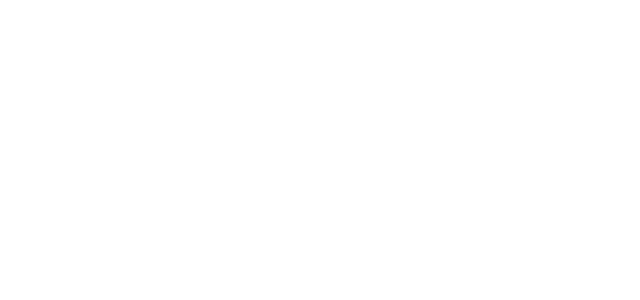
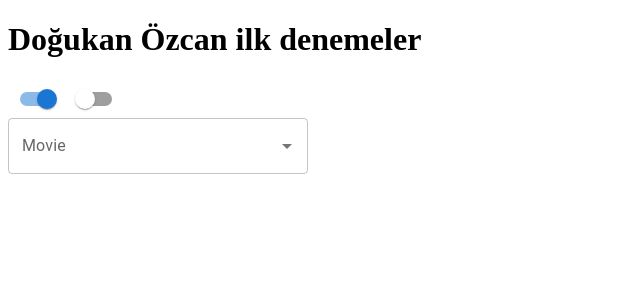
Before and after one commit to DogukanOzcn/materialui-app, a React (Create React App) app: page / in a window 1280 px wide. Shown: the top 300 px of the page, without its empty margins (0-640 px from the left). Built offline with nearby package versions, Linux system fonts and the light colour scheme.

Commit message:
MaterialUI özellikleri denendi üzerinde çalışıldı.

```diff
--- a/src/App.js
+++ b/src/App.js
@@ -1,10 +1,11 @@
+import Footer from "./components/Footer";
+import Header from "./components/Header";
 
 function App() {
   return (
     <div className="App">
-      <header className="App-header">
-
-      </header>
+      <Header />
+      <Footer/>
     </div>
   );
 }
--- a/src/components/Footer.js
+++ b/src/components/Footer.js
@@ -1,7 +1,143 @@
-import React from 'react'
+import * as React from 'react';
+import TextField from '@mui/material/TextField';
+import Autocomplete from '@mui/material/Autocomplete';
 
 export default function Footer() {
   return (
-    <div>Footer</div>
-  )
+    <Autocomplete
+      disablePortal
+      id="combo-box-demo"
+      options={top100Films}
+      sx={{ width: 300 }}
+      renderInput={(params) => <TextField {...params} label="Movie" />}
+    />
+  );
 }
+
+// Top 100 films as rated by IMDb users. http://www.imdb.com/chart/top
+const top100Films = [
+  { label: 'The Shawshank Redemption', year: 1994 },
+  { label: 'The Godfather', year: 1972 },
+  { label: 'The Godfather: Part II', year: 1974 },
+  { label: 'The Dark Knight', year: 2008 },
+  { label: '12 Angry Men', year: 1957 },
+  { label: "Schindler's List", year: 1993 },
+  { label: 'Pulp Fiction', year: 1994 },
+  {
+    label: 'The Lord of the Rings: The Return of the King',
+    year: 2003,
+  },
+  { label: 'The Good, the Bad and the Ugly', year: 1966 },
+  { label: 'Fight Club', year: 1999 },
+  {
+    label: 'The Lord of the Rings: The Fellowship of the Ring',
+    year: 2001,
+  },
+  {
+    label: 'Star Wars: Episode V - The Empire Strikes Back',
+    year: 1980,
+  },
+  { label: 'Forrest Gump', year: 1994 },
+  { label: 'Inception', year: 2010 },
+  {
+    label: 'The Lord of the Rings: The Two Towers',
+    year: 2002,
+  },
+  { label: "One Flew Over the Cuckoo's Nest", year: 1975 },
+  { label: 'Goodfellas', year: 1990 },
+  { label: 'The Matrix', year: 1999 },
+  { label: 'Seven Samurai', year: 1954 },
+  {
+    label: 'Star Wars: Episode IV - A New Hope',
+    year: 1977,
+  },
+  { label: 'City of God', year: 2002 },
+  { label: 'Se7en', year: 1995 },
+  { label: 'The Silence of the Lambs', year: 1991 },
+  { label: "It's a Wonderful Life", year: 1946 },
+  { label: 'Life Is Beautiful', year: 1997 },
+  { label: 'The Usual Suspects', year: 1995 },
+  { label: 'Léon: The Professional', year: 1994 },
+  { label: 'Spirited Away', year: 2001 },
+  { label: 'Saving Private Ryan', year: 1998 },
+  { label: 'Once Upon a Time in the West', year: 1968 },
+  { label: 'American History X', year: 1998 },
+  { label: 'Interstellar', year: 2014 },
+  { label: 'Casablanca', year: 1942 },
+  { label: 'City Lights', year: 1931 },
+  { label: 'Psycho', year: 1960 },
+  { label: 'The Green Mile', year: 1999 },
+  { label: 'The Intouchables', year: 2011 },
+  { label: 'Modern Times', year: 1936 },
+  { label: 'Raiders of the Lost Ark', year: 1981 },
+  { label: 'Rear Window', year: 1954 },
+  { label: 'The Pianist', year: 2002 },
+  { label: 'The Departed', year: 2006 },
+  { label: 'Terminator 2: Judgment Day', year: 1991 },
+  { label: 'Back to the Future', year: 1985 },
+  { label: 'Whiplash', year: 2014 },
+  { label: 'Gladiator', year: 2000 },
+  { label: 'Memento', year: 2000 },
+  { label: 'The Prestige', year: 2006 },
+  { label: 'The Lion King', year: 1994 },
+  { label: 'Apocalypse Now', year: 1979 },
+  { label: 'Alien', year: 1979 },
+  { label: 'Sunset Boulevard', year: 1950 },
+  {
+    label: 'Dr. Strangelove or: How I Learned to Stop Worrying and Love the Bomb',
+    year: 1964,
+  },
+  { label: 'The Great Dictator', year: 1940 },
+  { label: 'Cinema Paradiso', year: 1988 },
+  { label: 'The Lives of Others', year: 2006 },
+  { label: 'Grave of the Fireflies', year: 1988 },
+  { label: 'Paths of Glory', year: 1957 },
+  { label: 'Django Unchained', year: 2012 },
+  { label: 'The Shining', year: 1980 },
+  { label: 'WALL·E', year: 2008 },
+  { label: 'American Beauty', year: 1999 },
+  { label: 'The Dark Knight Rises', year: 2012 },
+  { label: 'Princess Mononoke', year: 1997 },
+  { label: 'Aliens', year: 1986 },
+  { label: 'Oldboy', year: 2003 },
+  { label: 'Once Upon a Time in America', year: 1984 },
+  { label: 'Witness for the Prosecution', year: 1957 },
+  { label: 'Das Boot', year: 1981 },
+  { label: 'Citizen Kane', year: 1941 },
+  { label: 'North by Northwest', year: 1959 },
+  { label: 'Vertigo', year: 1958 },
+  {
+    label: 'Star Wars: Episode VI - Return of the Jedi',
+    year: 1983,
+  },
+  { label: 'Reservoir Dogs', year: 1992 },
+  { label: 'Braveheart', year: 1995 },
+  { label: 'M', year: 1931 },
+  { label: 'Requiem for a Dream', year: 2000 },
+  { label: 'Amélie', year: 2001 },
+  { label: 'A Clockwork Orange', year: 1971 },
+  { label: 'Like Stars on Earth', year: 2007 },
+  { label: 'Taxi Driver', year: 1976 },
+  { label: 'Lawrence of Arabia', year: 1962 },
+  { label: 'Double Indemnity', year: 1944 },
+  {
+    label: 'Eternal Sunshine of the Spotless Mind',
+    year: 2004,
+  },
+  { label: 'Amadeus', year: 1984 },
+  { label: 'To Kill a Mockingbird', year: 1962 },
+  { label: 'Toy Story 3', year: 2010 },
+  { label: 'Logan', year: 2017 },
+  { label: 'Full Metal Jacket', year: 1987 },
+  { label: 'Dangal', year: 2016 },
+  { label: 'The Sting', year: 1973 },
+  { label: '2001: A Space Odyssey', year: 1968 },
+  { label: "Singin' in the Rain", year: 1952 },
+  { label: 'Toy Story', year: 1995 },
+  { label: 'Bicycle Thieves', year: 1948 },
+  { label: 'The Kid', year: 1921 },
+  { label: 'Inglourious Basterds', year: 2009 },
+  { label: 'Snatch', year: 2000 },
+  { label: '3 Idiots', year: 2009 },
+  { label: 'Monty Python and the Holy Grail', year: 1975 },
+];
--- a/src/components/Header.js
+++ b/src/components/Header.js
@@ -1,7 +1,15 @@
-import React from 'react'
+import * as React from 'react';
+import Switch from '@mui/material/Switch';
+
+const label = { inputProps: { 'aria-label': 'Switch demo' } };
 
 export default function Header() {
   return (
-    <div>Header</div>
-  )
+    <div>
+      <h1>Doğukan Özcan ilk denemeler</h1>
+      <Switch {...label} defaultChecked />
+      <Switch {...label} />
+
+    </div>
+  );
 }
```
Also changed, not shown: package.json (+7 -0 lines), 1 other file (tests, documents, lock files or other folders).
